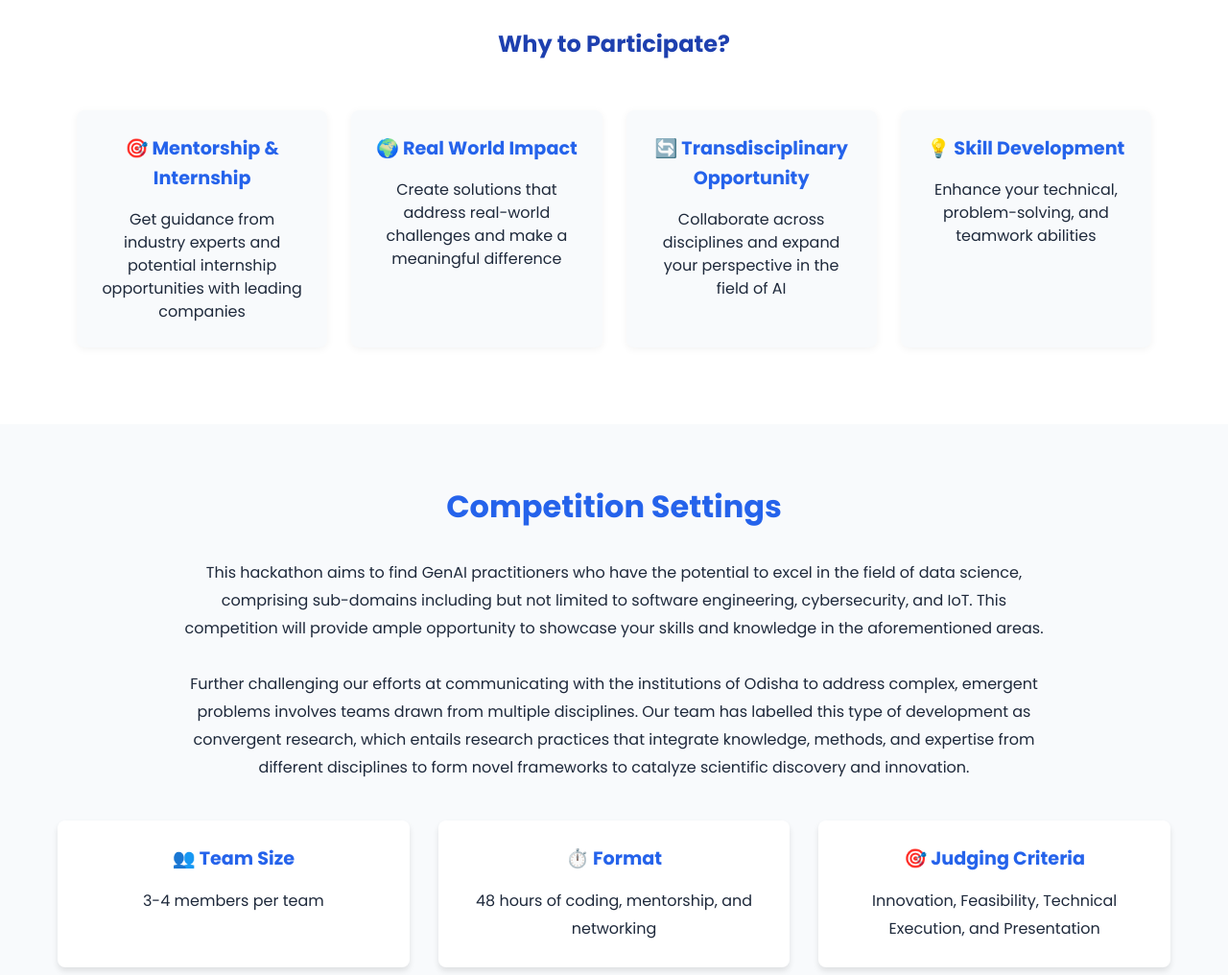
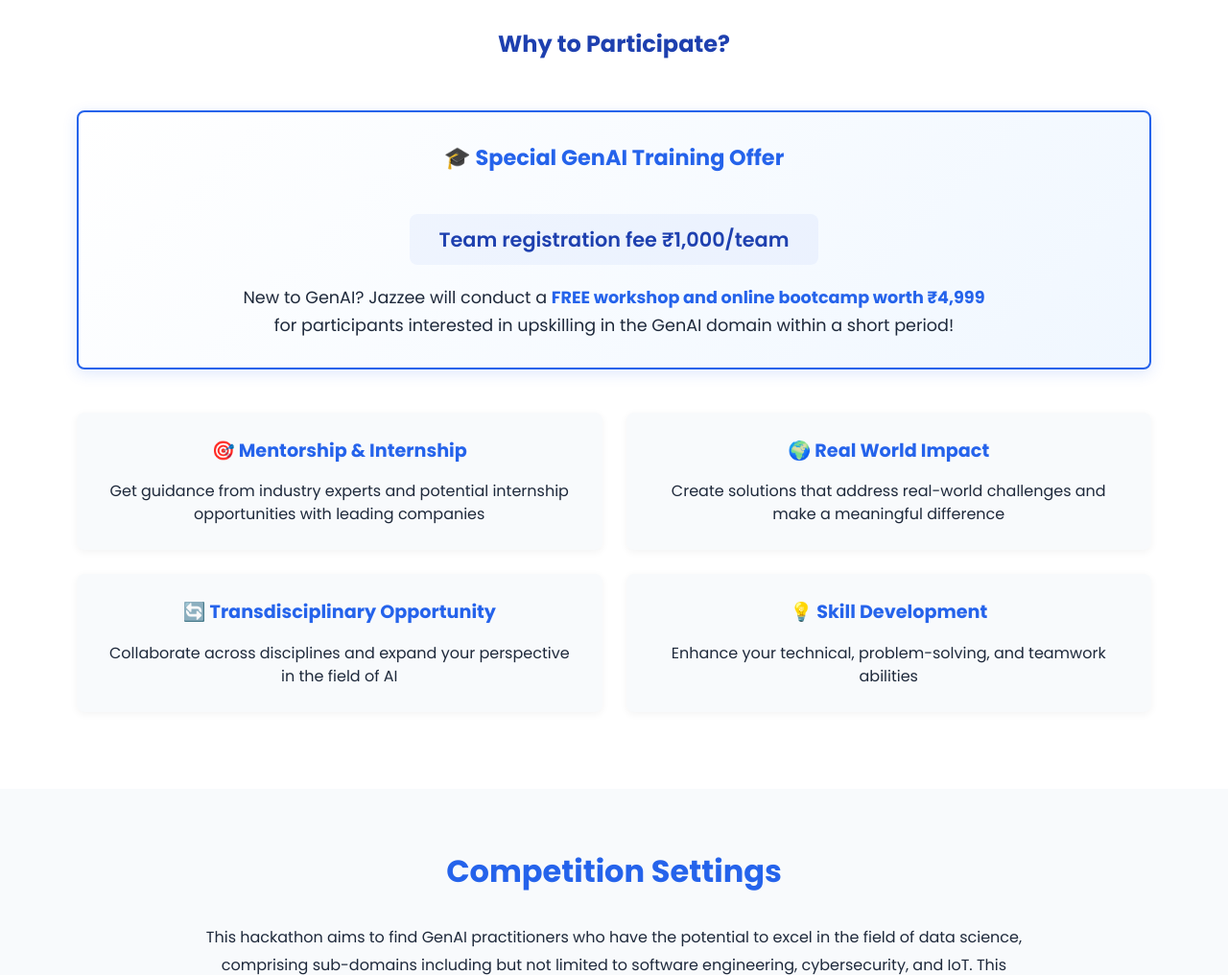
Before and after one commit to livingMabhijit/odigen2025, a website: page index.html in a window 1280 px wide. Shown: the part 1529-2545 px from the top of the page at 96% size. Drawn offline with Linux system fonts and the light colour scheme.

Commit message:
logo adjustment, special offer

```diff
--- a/index.html
+++ b/index.html
@@ -66,6 +66,11 @@
             <div class="why-participate">
                 <h3>Why to Participate?</h3>
                 <div class="benefits-grid">
+                    <div class="benefit-card special-offer">
+                        <h4>🎓 Special GenAI Training Offer</h4>
+                        <p class="highlight">Team registration fee ₹1,000/team</p>
+                        <p>New to GenAI? Jazzee will conduct a <strong>FREE workshop and online bootcamp worth ₹4,999</strong> for participants interested in upskilling in the GenAI domain within a short period!</p>
+                    </div>
                     <div class="benefit-card">
                         <h4>🎯 Mentorship & Internship</h4>
                         <p>Get guidance from industry experts and potential internship opportunities with leading companies</p>
@@ -97,8 +102,8 @@
 
             <div class="competition-details">
                 <div class="detail-card">
-                    <h3>👥 Team Size</h3>
-                    <p>3-4 members per team</p>
+                    <h3>👥 Team Size & Fee</h3>
+                    <p>3-4 members per team<br>Entry Fee: ₹1,000 per team</p>
                 </div>
                 <div class="detail-card">
                     <h3>⏱️ Format</h3>
@@ -213,6 +218,9 @@
                     <div class="partner-logo">
                         <img src="partners/STPI.jpg" alt="STPI" />
                     </div>
+                    <div class="partner-logo">
+                        <img src="partners/Golden Brew Cafe 4K.jpg" alt="Golden Brew Cafe" />
+                    </div>
                 </div>
                 <button class="nav-btn next-btn" aria-label="Next partners">
                     &gt;
--- a/styles.css
+++ b/styles.css
@@ -861,7 +861,6 @@ h3 {
 /* Benefits Grid */
 .benefits-grid {
     display: grid;
-    grid-template-columns: repeat(auto-fit, minmax(250px, 1fr));
     gap: 25px;
     max-width: 1200px;
     margin: 0 auto;
@@ -874,6 +873,47 @@ h3 {
     border-radius: var(--border-radius);
     box-shadow: 0 2px 8px rgba(0, 0, 0, 0.05);
     transition: transform 0.3s ease;
+}
+
+.benefit-card.special-offer {
+    grid-column: 1 / -1;
+    background: linear-gradient(135deg, #fff, #f0f7ff);
+    border: 2px solid var(--primary-color);
+    padding: 30px;
+    box-shadow: 0 4px 15px rgba(37, 99, 235, 0.15);
+    text-align: center;
+    margin-bottom: 10px;
+}
+
+.benefit-card.special-offer h4 {
+    font-size: 1.4rem;
+    color: var(--primary-color);
+    margin-bottom: 20px;
+    text-align: center;
+}
+
+.benefit-card.special-offer .highlight {
+    font-size: 1.3rem;
+    color: var(--secondary-color);
+    font-weight: 600;
+    margin: 20px auto;
+    display: inline-block;
+    text-align: center;
+    padding: 10px 30px;
+    background: rgba(37, 99, 235, 0.05);
+    border-radius: var(--border-radius);
+    width: auto;
+}
+
+.benefit-card.special-offer p {
+    font-size: 1.1rem;
+    line-height: 1.6;
+    max-width: 800px;
+    margin: 0 auto;
+}
+
+.benefit-card.special-offer strong {
+    color: var(--primary-color);
 }
 
 .benefit-card:hover {
@@ -891,6 +931,23 @@ h3 {
     font-size: 1rem;
     line-height: 1.5;
     margin: 0;
+}
+
+@media (min-width: 768px) {
+    .benefits-grid {
+        grid-template-columns: repeat(2, 1fr);
+    }
+
+    .benefit-card.special-offer {
+        grid-column: 1 / -1;
+        margin-bottom: 20px;
+    }
+}
+
+@media (min-width: 1024px) {
+    .benefits-grid {
+        grid-template-columns: repeat(2, 1fr);
+    }
 }
 
 /* Floating Apply Now Button */
@@ -1232,8 +1289,8 @@ button:hover {
 
 .partner-logo {
     flex: 0 0 auto;
-    width: 200px;
-    height: 100px;
+    width: 300px;
+    height: 150px;
     display: flex;
     align-items: center;
     justify-content: center;
@@ -1241,7 +1298,7 @@ button:hover {
     border-radius: var(--border-radius);
     box-shadow: 0 2px 8px rgba(0, 0, 0, 0.1);
     transition: transform 0.3s ease;
-    padding: 20px;
+    padding: 25px;
 }
 
 .partner-logo:hover {
```
Also changed, not shown: partners/Golden Brew Cafe 4K.jpg (added).
